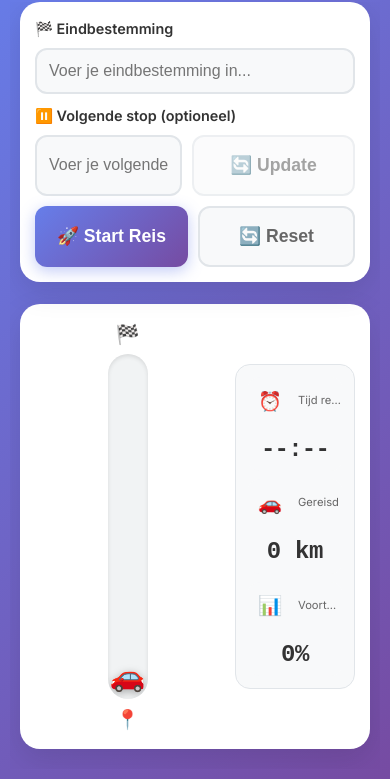
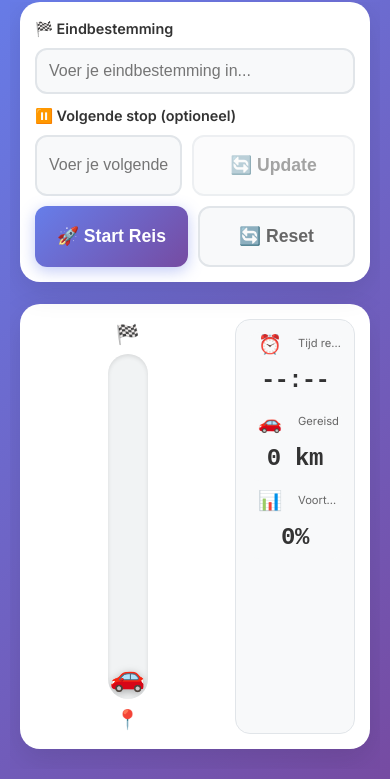
Before and after one commit to mattijn/zijn-we-er-al-bijna, a plain HTML site: page index.html in a window 390 px wide. Shown: the part 65-844 px from the top of the page. Drawn offline with Linux system fonts and the light colour scheme; no server answers.

Commit message:
CSS fixes: - Verwijder margin-top van next-stop progress bar - Verbeterde styling voor verborgen elementen

```diff
--- a/css/mobile.css
+++ b/css/mobile.css
@@ -1084,7 +1084,7 @@
     .stat-icon {
         font-size: 1.2rem;
         width: 44px;
-        height: 44px;
+        height: 20px;
     }
 
     .stat-label {
--- a/css/style.css
+++ b/css/style.css
@@ -400,9 +400,9 @@ body {
 .stats-column {
     flex: 0.3;
     display: flex;
-    flex-direction: column;
-    justify-content: center;
-    align-items: flex-end;
+    /* flex-direction: column;
+    justify-content: center; */
+    /* align-items: flex-end; */
 }
 
 .stats-card {
@@ -581,9 +581,16 @@ body {
 }
 
 /* Make progress section taller when address section is expanded */
-.address-section:not(.collapsed) ~ .progress-section {
-    min-height: 300px; /* Reduced from 350px to give more space to address section */
+/* .address-section:not(.collapsed) ~ .progress-section {
+    min-height: 272px; Reduced from 350px to give more space to address section
+} */
+
+
+/* Make progress section taller when address section is expanded */
+.address-section:not(.collapsed) .stat-value {
+    font-size: 1rem; /* Reduced from 350px to give more space to address section */
 }
+
 
 /* Status Stats */
 .status-stats {
```
